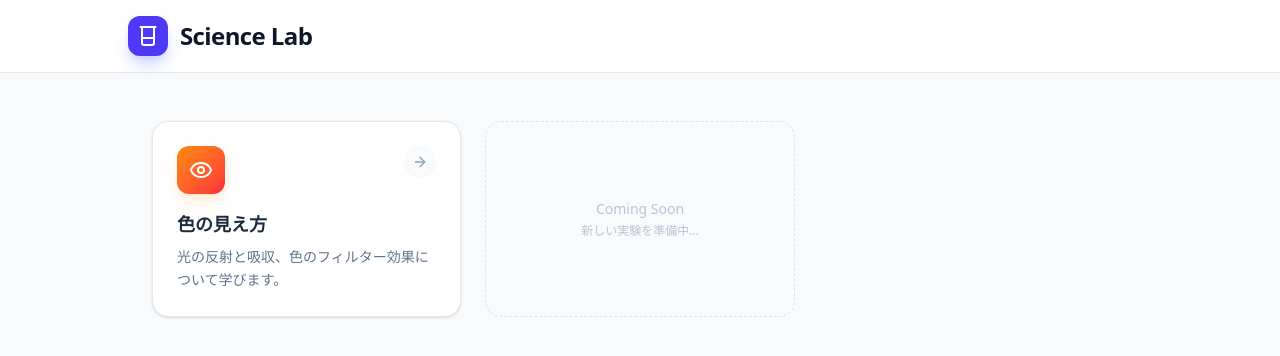
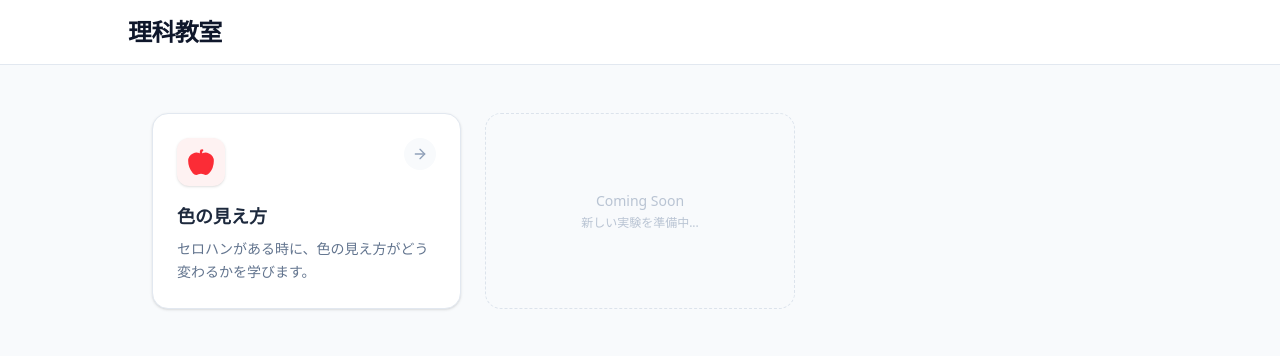
Before and after one commit to h-sakanet/science-lab, a React (Vite) app: page / in a window 1280 px wide. Shown: the top 356 px of the page. Built offline with nearby package versions, Linux system fonts and the light colour scheme.

Commit message:
Update UI: Change header title, icons, and description. Add PWA support.

```diff
--- a/src/App.tsx
+++ b/src/App.tsx
@@ -1,6 +1,6 @@
 import { useState } from 'react';
 import { ColorLesson } from './components/ColorLesson';
-import { Beaker, ArrowRight, Eye } from 'lucide-react';
+import { ArrowRight, Apple } from 'lucide-react';
 
 function App() {
   const [currentScreen, setCurrentScreen] = useState<'home' | 'color_lesson'>('home');
@@ -14,10 +14,7 @@ function App() {
       {/* Header */}
       <header className="bg-white border-b border-slate-200 px-6 py-4">
         <div className="max-w-5xl mx-auto flex items-center gap-3">
-          <div className="w-10 h-10 bg-indigo-600 rounded-xl flex items-center justify-center text-white shadow-lg shadow-indigo-200">
-            <Beaker className="w-6 h-6" />
-          </div>
-          <h1 className="text-2xl font-bold tracking-tight text-slate-900">Science Lab</h1>
+          <h1 className="text-2xl font-bold tracking-tight text-slate-900">理科教室</h1>
         </div>
       </header>
 
@@ -34,13 +31,13 @@ function App() {
               <ArrowRight className="w-4 h-4" />
             </div>
 
-            <div className="w-12 h-12 rounded-xl bg-gradient-to-br from-orange-400 to-red-500 mb-4 shadow-lg shadow-orange-100 flex items-center justify-center text-white">
-              <Eye className="w-6 h-6" />
+            <div className="w-12 h-12 rounded-xl bg-red-50 mb-4 shadow-sm flex items-center justify-center text-red-500">
+              <Apple className="w-7 h-7 fill-current" />
             </div>
 
             <h3 className="text-lg font-bold text-slate-800 mb-2">色の見え方</h3>
             <p className="text-sm text-slate-500 leading-relaxed">
-              光の反射と吸収、色のフィルター効果について学びます。
+              セロハンがある時に、色の見え方がどう変わるかを学びます。
             </p>
           </button>
 
```
